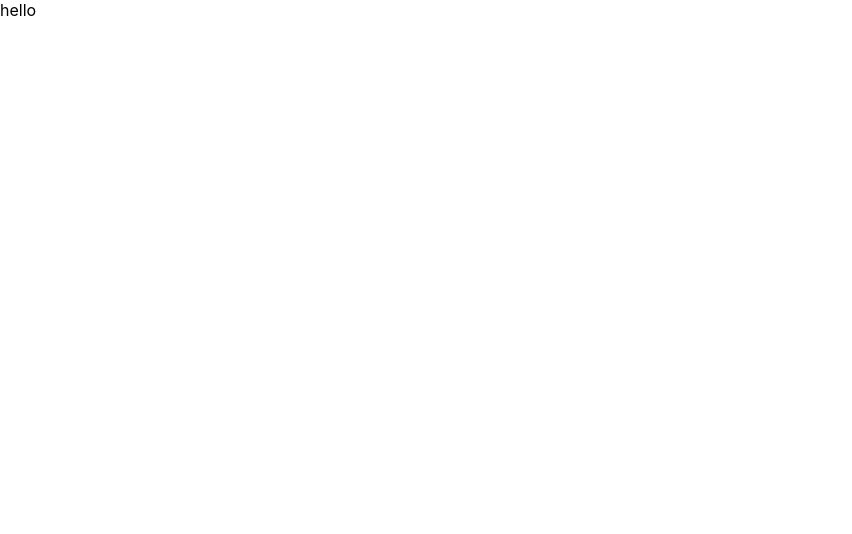
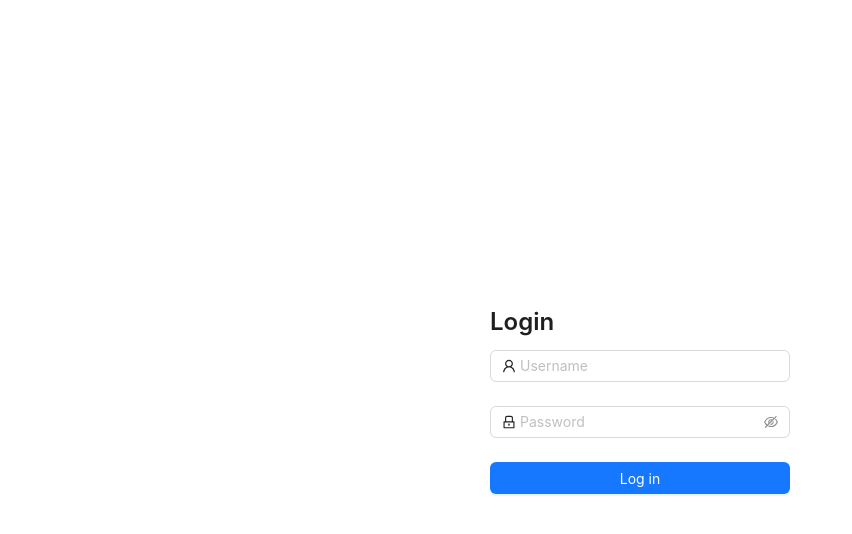
Before and after one commit to ravikiran-pro/rquest, a React (Vite) app: page / in a window 1280 px wide. Shown: the top 534 px of the page, without its empty margins (0-852 px from the left). Built offline with nearby package versions, Linux system fonts and the light colour scheme.

Commit message:
login screen added

```diff
--- a/package.json
+++ b/package.json
@@ -38,11 +38,13 @@
     "vite": "^2.5.10"
   },
   "dependencies": {
+    "@ant-design/icons": "^5.2.5",
     "antd": "^5.8.3",
     "dotenv": "^10.0.0",
     "express": "^4.17.1",
     "react": "^17.0.2",
     "react-dom": "^17.0.2",
+    "react-hook-form": "^7.45.4",
     "react-router-dom": "^5.3.0"
   }
 }
--- a/src/app/routes/index.jsx
+++ b/src/app/routes/index.jsx
@@ -1,13 +1,14 @@
 import React from 'react';
 import { BrowserRouter as Router, Route, Switch } from 'react-router-dom';
 import { default as routes } from './routes';
+import { Loginscreen } from '../../screens';
 
 export default function AppRoutes() {
   return (
     <Router>
       <Switch>
         <Route path={routes.home}>
-          <div>hello</div>
+          <Loginscreen />
         </Route>
       </Switch>
     </Router>
--- /dev/null
+++ b/src/screens/index.js
@@ -0,0 +1 @@
+export { default as Loginscreen } from './login';
--- /dev/null
+++ b/src/screens/login/index.jsx
@@ -0,0 +1,47 @@
+import React from 'react';
+import { Form, Input, Button, Typography } from 'antd';
+import { UserOutlined, LockOutlined } from '@ant-design/icons';
+import { useForm } from 'react-hook-form';
+
+const Loginscreen = () => {
+  const { register, handleSubmit, errors } = useForm();
+
+  const onSubmit = (data) => {
+    console.log('Login data:', data);
+    // Perform login logic here
+  };
+
+  return (
+    <div
+      style={{
+        display: 'flex',
+        justifyContent: 'center',
+        alignItems: 'center',
+        height: '100vh',
+      }}
+    >
+      <Form onFinish={handleSubmit(onSubmit)} style={{ width: 300 }}>
+        <Typography.Title level={3}>Login</Typography.Title>
+        <Form.Item
+          name="username"
+          rules={[{ required: true, message: 'Please enter your username' }]}
+        >
+          <Input prefix={<UserOutlined />} placeholder="Username" />
+        </Form.Item>
+        <Form.Item
+          name="password"
+          rules={[{ required: true, message: 'Please enter your password' }]}
+        >
+          <Input.Password prefix={<LockOutlined />} placeholder="Password" />
+        </Form.Item>
+        <Form.Item>
+          <Button type="primary" htmlType="submit" style={{ width: '100%' }}>
+            Log in
+          </Button>
+        </Form.Item>
+      </Form>
+    </div>
+  );
+};
+
+export default Loginscreen;
```
Also changed, not shown: 1 other file (tests, documents, lock files or other folders).
